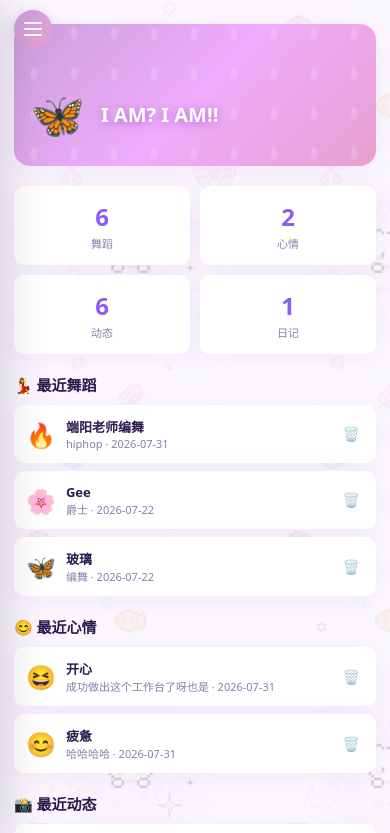
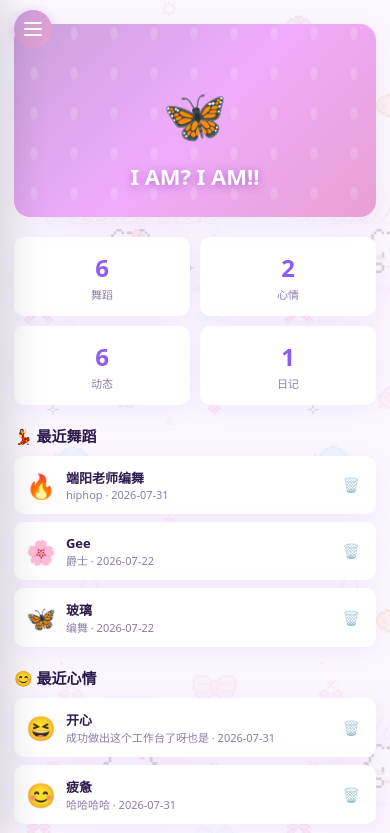
Before and after one commit to zii89/dance-workbench, a plain HTML site: page index.html in a window 390 px wide. Shown: the top 833 px of the page. Drawn offline with Linux system fonts and the light colour scheme.

Commit message:
hero: centered vertical layout, shorter card on mobile

```diff
--- a/style.css
+++ b/style.css
@@ -429,10 +429,11 @@ body:not(.sidebar-collapsed) .sidebar-expand-btn { left: calc(var(--sidebar-w) +
   /* 头部按钮缩小 */
   .btn-primary { padding: 9px 16px; }
 
-  /* 首页 Hero */
-  .hero-card { padding: 60px 16px 22px; }
-  .hero-greeting { font-size: 20px; }
-  .hero-avatar { font-size: 44px; }
+  /* 首页 Hero：竖排居中，卡片更协调 */
+  .hero-card { padding: 54px 16px 26px; }
+  .hero-content { flex-direction: column; justify-content: center; align-items: center; text-align: center; gap: 12px; }
+  .hero-avatar { font-size: 52px; }
+  .hero-greeting { font-size: 22px; }
 
   /* 弹窗 → 底部弹出 */
   .modal { align-items: flex-end; padding: 0; }
```
